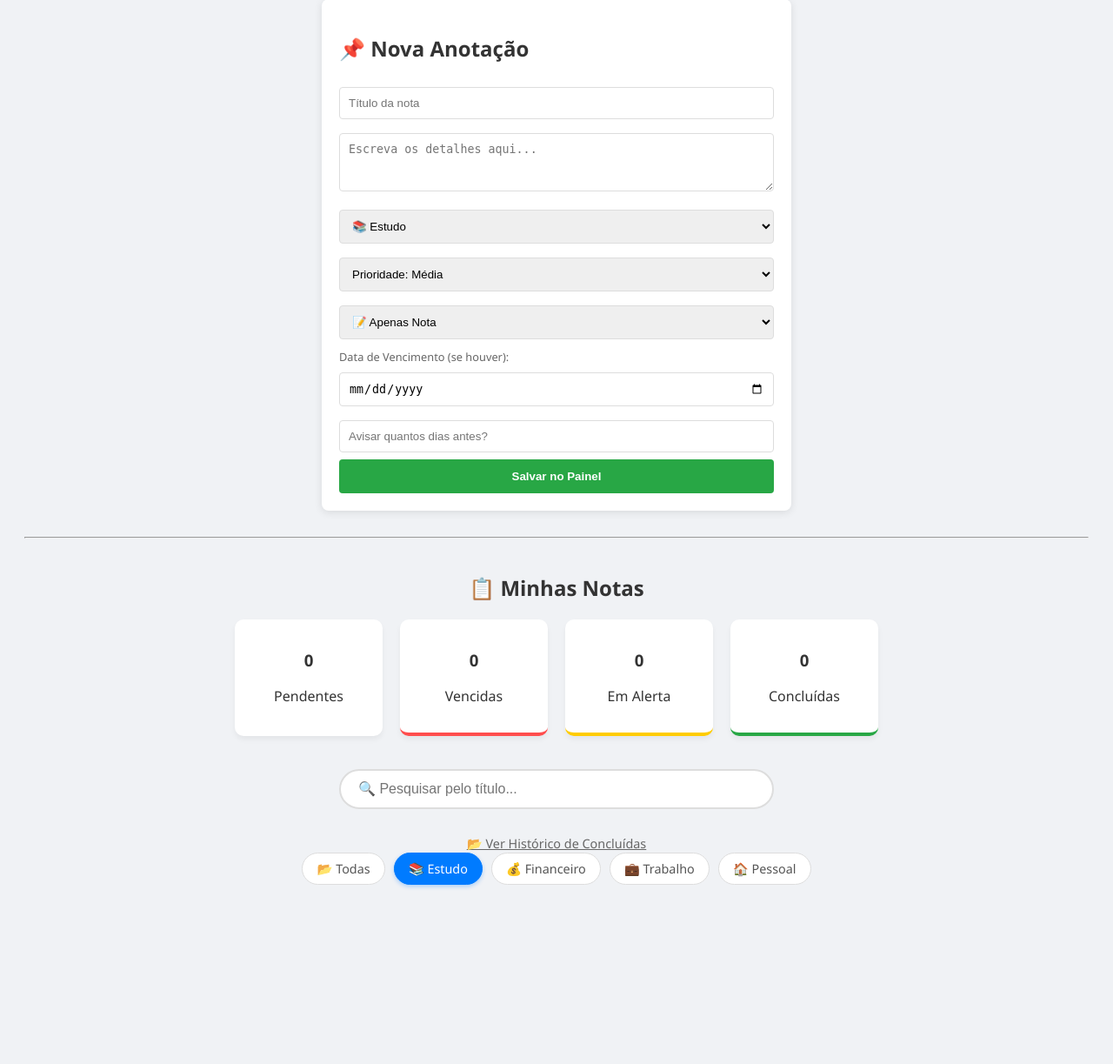
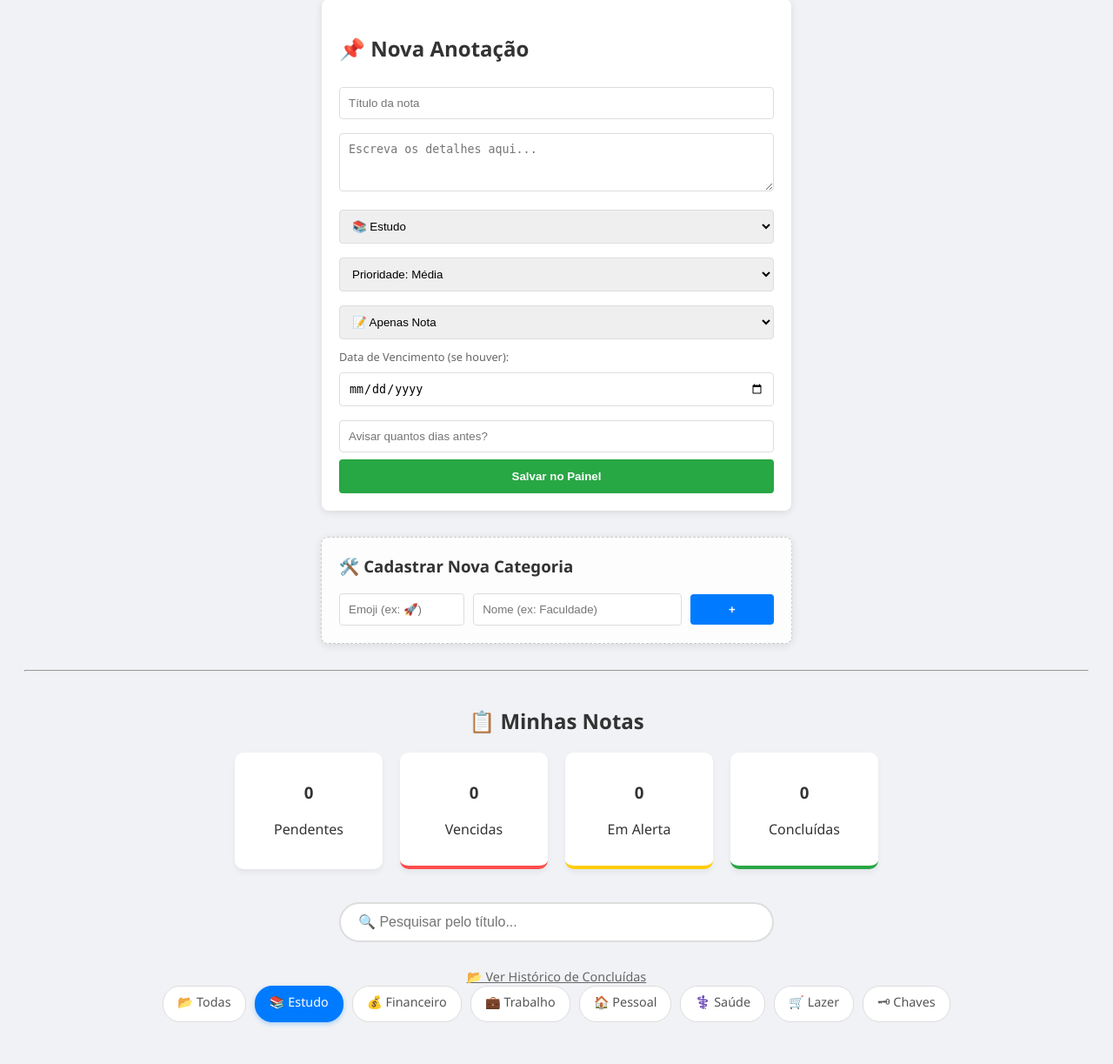
Before and after one commit to Mylutsu/painel_pessoal, a Flask app: page /?categoria=Estudo in a window 1280 px wide. Shown: the part 29-1252 px from the top of the page at 87% size. Before the commit the page ends 1050 px from the top, so only its background shows below. Run offline with Flask 3, Linux system fonts and the light colour scheme; data comes from the database, SQL or seed files in the repository; both versions use the stored data as it was after the commit; data that the repository does not hold is empty.

Commit message:
Implementar categorias dinâmicas e nova tabela de categorias

```diff
--- a/app.py
+++ b/app.py
@@ -85,13 +85,17 @@ def index():
         n_lista.append(status_visual)
         notas_processadas.append(n_lista)
 
+    cursor.execute("SELECT nome, emoji FROM categorias")
+    lista_categorias = cursor.fetchall()
+
     conn.close()
     return render_template('index.html',
                            notas = notas_processadas,
                            total = total,
                            vencidas = vencidas,
                            alertas = alertas,
-                           concluidas_total=concluidas_total,
+                           concluidas_total = concluidas_total,
+                           categorias = lista_categorias,
                            categoria_ativa = categoria_filtrada or 'Todas')
 
 # --- ROTA DE AÇÃO (SALVAR OS DADOS) ---
@@ -123,6 +127,26 @@ def adicionar():
 
     # 7. Após salvar, mandamos o usuário de volta para a página inicial
     return redirect(url_for('index'))
+
+#Rota para adicionar novas categorias
+@app.route('/adicionar_categoria', methods=['POST'])
+def adicionar_categoria():
+    nome = request.form['nome'].strip()
+    emoji = request.form['emoji'].strip()
+
+    if nome:
+        conn = conectar_banco()
+        cursor = conn.cursor()
+        try:
+            # Insere a nova categoria no banco dinamicamente!
+            cursor.execute("INSERT INTO categorias (nome, emoji) VALUES (?, ?)", (nome, emoji))
+            conn.commit()
+        except sqlite3.IntegrityError:
+            pass # Ignora se tentar adicionar uma categoria com o mesmo nome
+        conn.close()
+
+    return redirect(url_for('index'))
+
 
 # Rota para excluir (deletar) uma nota
 # O <int:id> captura o número da nota que queremos apagar
--- a/templates/index.html
+++ b/templates/index.html
@@ -247,11 +247,10 @@
 
             <textarea name="conteudo" rows="3" placeholder="Escreva os detalhes aqui..."></textarea>
 
-            <select name="categoria">
-                <option value="Estudo">📚 Estudo</option>
-                <option value="Financeiro">💰 Financeiro</option>
-                <option value="Trabalho">💼 Trabalho</option>
-                <option value="Pessoal">🏠 Pessoal</option>
+            <select name="categoria" required>
+                {% for cat in categorias %}
+                    <option value="{{ cat[0] }}">{{ cat[1] }} {{ cat[0] }}</option>
+                {% endfor %}
             </select>
 
             <select name="prioridade">
@@ -271,6 +270,15 @@
             <input type="number" name="dias_aviso" placeholder="Avisar quantos dias antes?">
 
             <button type="submit">Salvar no Painel</button>
+        </form>
+    </div>
+
+    <div class="form-container" style="margin-top: 10px; background: #fdfdfd; border: 1px dashed #ccc;">
+        <h3 style="margin-top: 0;">🛠️ Cadastrar Nova Categoria</h3>
+        <form action="/adicionar_categoria" method="POST" style="display: flex; gap: 10px; align-items: center;">
+            <input type="text" name="emoji" placeholder="Emoji (ex: 🚀)" style="width: 30%; margin: 0;" required>
+            <input type="text" name="nome" placeholder="Nome (ex: Faculdade)" style="width: 50%; margin: 0;" required>
+            <button type="submit" style="width: 20%; padding: 10px; background: #007bff; margin: 0;">+</button>
         </form>
     </div>
 
@@ -309,10 +317,10 @@
 
     <div class="filtros-container">
         <a href="/" class="btn-filtro {% if categoria_ativa == 'Todas' %}active{% endif %}">📂 Todas</a>
-        <a href="/?categoria=Estudo" class="btn-filtro {% if categoria_ativa == 'Estudo' %}active{% endif %}">📚 Estudo</a>
-        <a href="/?categoria=Financeiro" class="btn-filtro {% if categoria_ativa == 'Financeiro' %}active{% endif %}">💰 Financeiro</a>
-        <a href="/?categoria=Trabalho" class="btn-filtro {% if categoria_ativa == 'Trabalho' %}active{% endif %}">💼 Trabalho</a>
-        <a href="/?categoria=Pessoal" class="btn-filtro {% if categoria_ativa == 'Pessoal' %}active{% endif %}">🏠 Pessoal</a>
+
+        {% for cat in categorias %}
+            <a href="/?categoria={{ cat[0] }}" class="btn-filtro {% if categoria_ativa == cat[0] %}active{% endif %}"> {{ cat[1] }} {{ cat[0] }} </a>
+        {% endfor %}
     </div>
 
     <div class="notas-container">
```
Also changed, not shown: setup_banco.py (+26 -1 lines), painel_dados.db.
